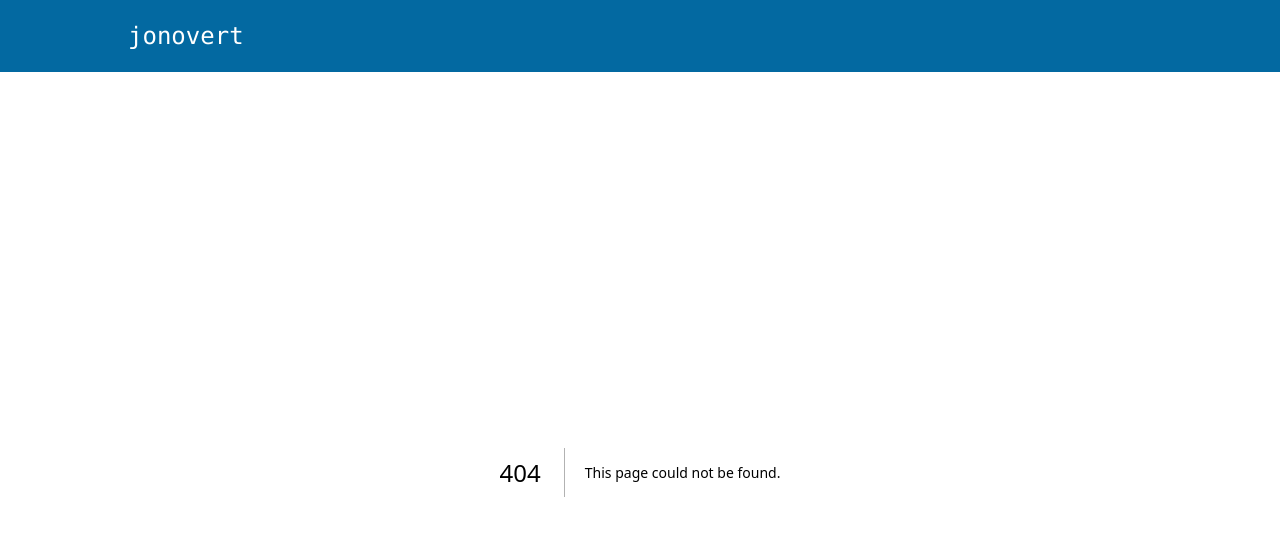
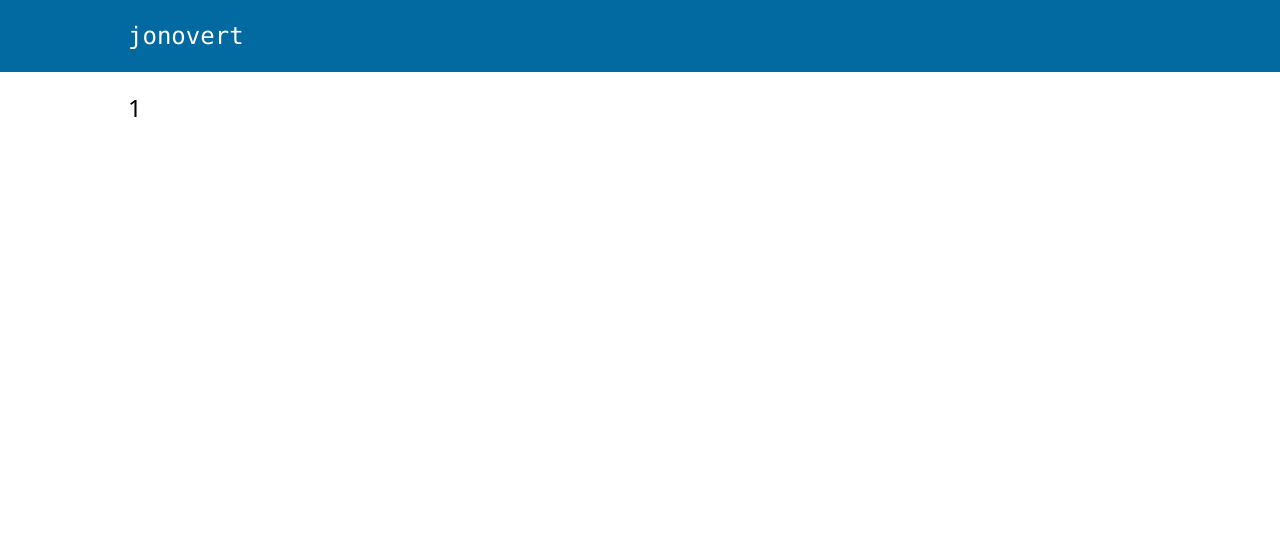
Before and after one commit to joncoded/jonovert, a Next.js app: page /1 in a window 1280 px wide. Before the commit this address had no page. Shown: the top 536 px of the page. Built offline with nearby package versions, Linux system fonts and the light colour scheme.

Commit message:
adding dimension route

```diff
--- /dev/null
+++ b/app/[dimension]/page.tsx
@@ -0,0 +1,12 @@
+export default function Main({ params }: {
+  params: { dimension : string }
+}) {
+  return (
+    <div className="p-5">
+      <div className="w-screen-lg max-w-screen-lg mx-auto">
+        <h2 className="text-2xl">{params.dimension}</h2>
+      </div>
+    </div>
+
+  )
+}
```
